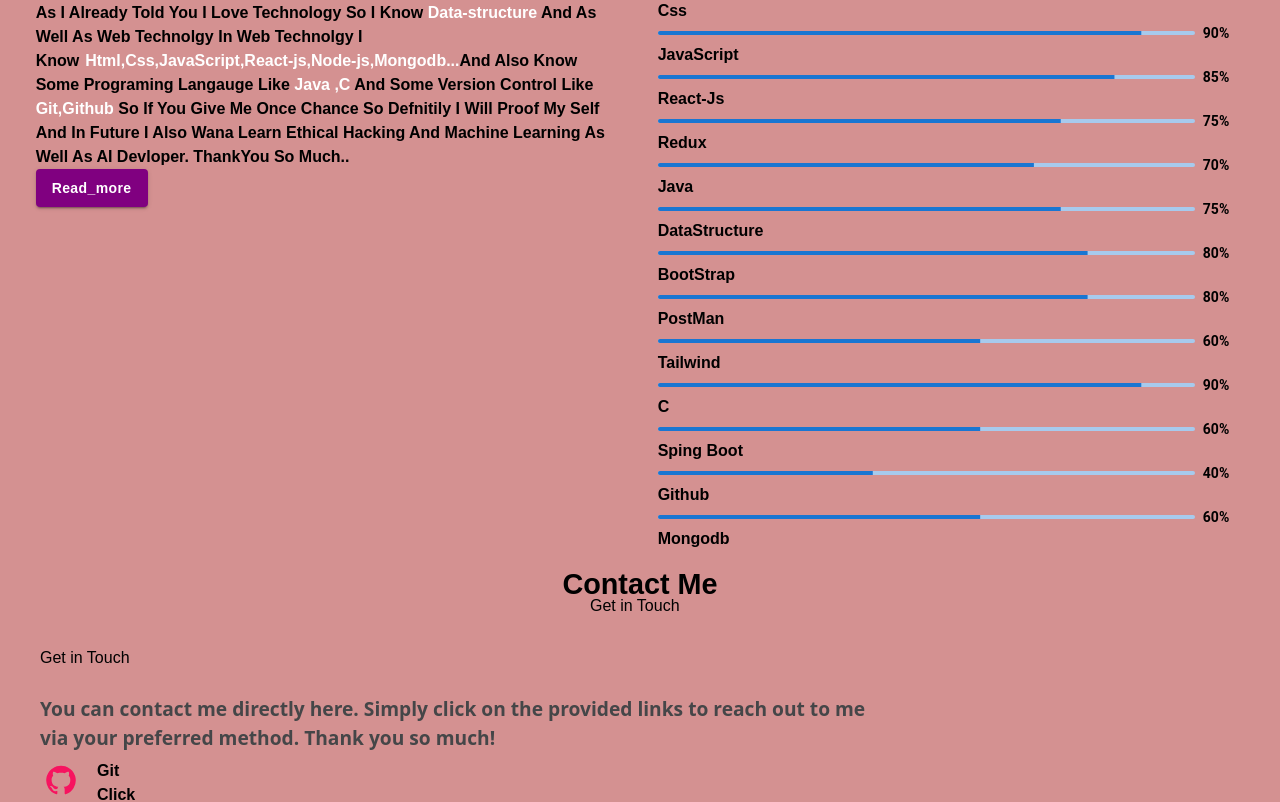
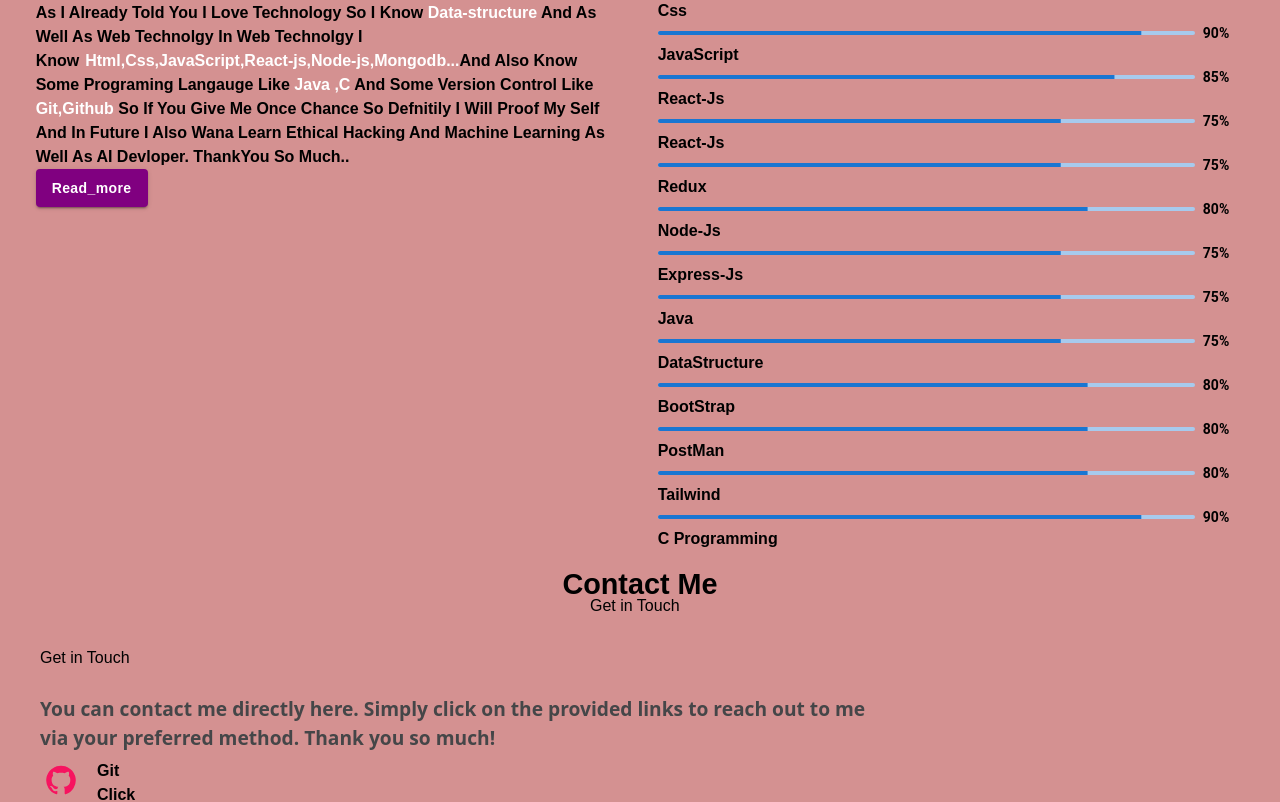
Before and after one commit to piyush254/PortfolioPiyush, a React (Vite) app: page / in a window 1280 px wide. Shown: the part 1520-2322 px from the top of the page. Built offline with nearby package versions, Linux system fonts and the light colour scheme.

Commit message:
More skills added

```diff
--- a/src/Component/Footer.jsx
+++ b/src/Component/Footer.jsx
@@ -6,7 +6,7 @@
   return (
     <>
       <footer>
-        <p>&copy; All rights reserved</p>
+        <p style={{textAlign : "center" , fontWeight : "600" , color : "blue"}}>Welcome to Piyush Portfolio</p>
       </footer>
     </>
   );
--- a/src/Component/Skills.jsx
+++ b/src/Component/Skills.jsx
@@ -55,8 +55,14 @@
             <Progress value={85} />
             <span className="skillsname">React-js</span>
             <Progress value={75} />
+            <span className="skillsname">React-js</span>
+            <Progress value={75} />
             <span className="skillsname">Redux</span>
-            <Progress value={70} />
+            <Progress value={80} />
+            <span className="skillsname">Node-js</span>
+            <Progress value={75} />
+            <span className="skillsname">Express-js</span>
+            <Progress value={75} />
             <span className="skillsname">Java</span>
             <Progress value={75} />
             <span className="skillsname">DataStructure</span>
@@ -64,19 +70,19 @@
             <span className="skillsname">BootStrap</span>
             <Progress value={80} />
             <span className="skillsname">PostMan</span>
-            <Progress value={60} />
+            <Progress value={80} />
             <span className="skillsname">Tailwind</span>
             <Progress value={90} />
-            <span className="skillsname">C</span>
+            <span className="skillsname">C Programming</span>
             <Progress value={60} />
             <span className="skillsname">Sping Boot</span>
-            <Progress value={40} />
+            <Progress value={60} />
             <span className="skillsname">Github</span>
-            <Progress value={60} />
+            <Progress value={80} />
             <span className="skillsname">Mongodb</span>
-            <Progress value={60} />
+            <Progress value={80} />
              <span className="skillsname">SQL</span>
-            <Progress value={60} />
+            <Progress value={70} />
           </div>
         </div>
       </div>
```
